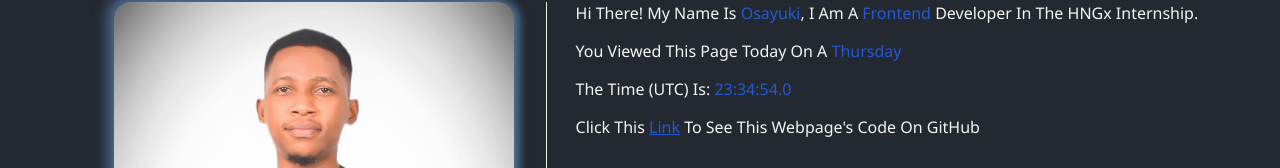
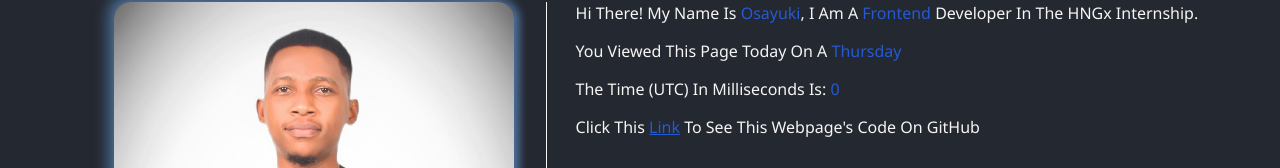
Before and after one commit to okhuaroboosayuki/HNGx-simple-webpage, a plain HTML site: page index.html in a window 1280 px wide. Shown: the part 184-352 px from the top of the page. Drawn offline with nearby package versions, Linux system fonts and the light colour scheme.

Commit message:
modified UTC time to display only milliseconds

```diff
--- a/index.html
+++ b/index.html
@@ -44,7 +44,7 @@
               <span id="day" data-testid="currentDayOfTheWeek"></span>
             </p>
             <p>
-              the time (UTC) is: <span id="time" data-testid="currentUTCTime"></span>
+              the time (UTC) in milliseconds is: <span id="time" data-testid="currentUTCTime"></span>
             </p>
           </div>
 
--- a/js/index.js
+++ b/js/index.js
@@ -9,12 +9,9 @@ function getDateAndTime() {
 
     const date = new Date()
 
-    const hours = date.getUTCHours();
-    const minutes = date.getUTCMinutes();
-    const seconds = date.getUTCSeconds();
     const milliseconds = date.getUTCMilliseconds();
 
-    const utcTime = `${hours}:${minutes}:${seconds}.${milliseconds}`
+    const utcTime = milliseconds;
 
     currentUTCTime.innerHTML = utcTime;
 }
```
